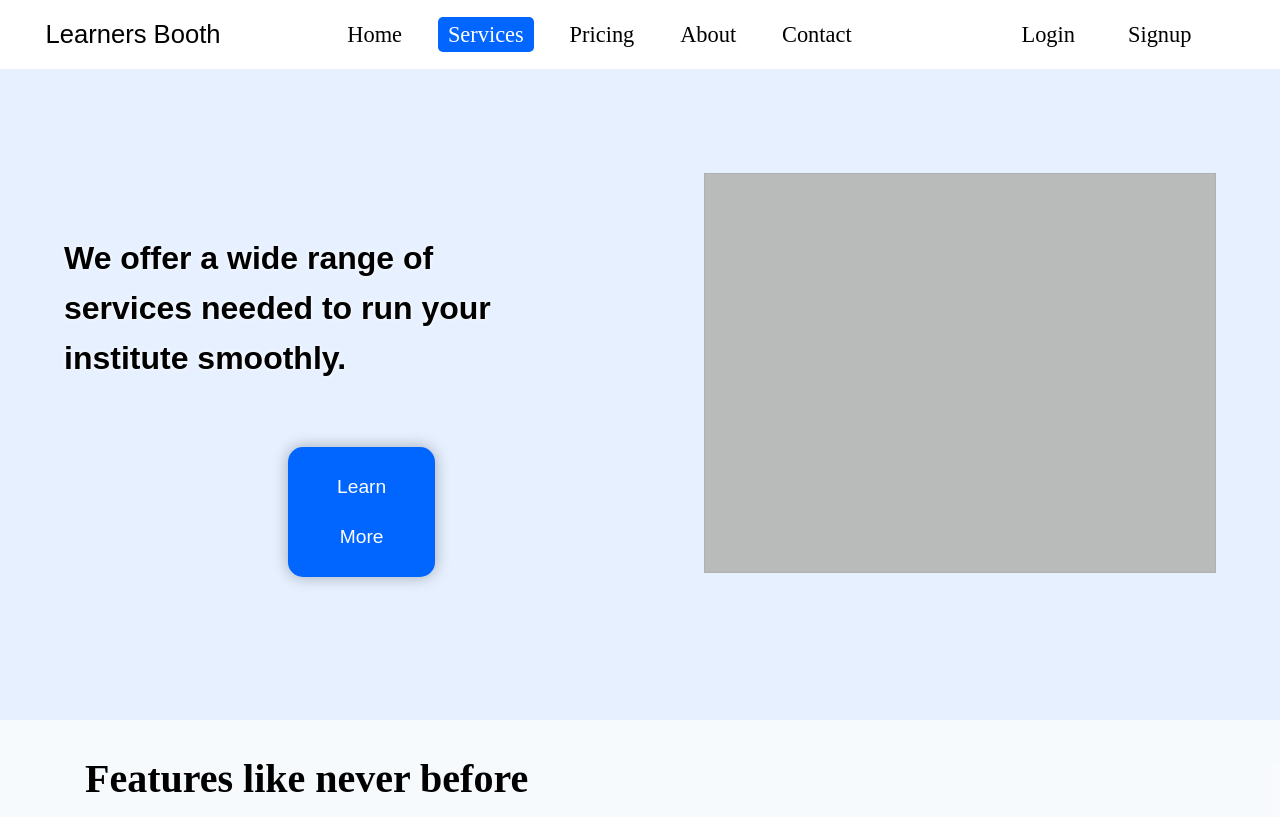
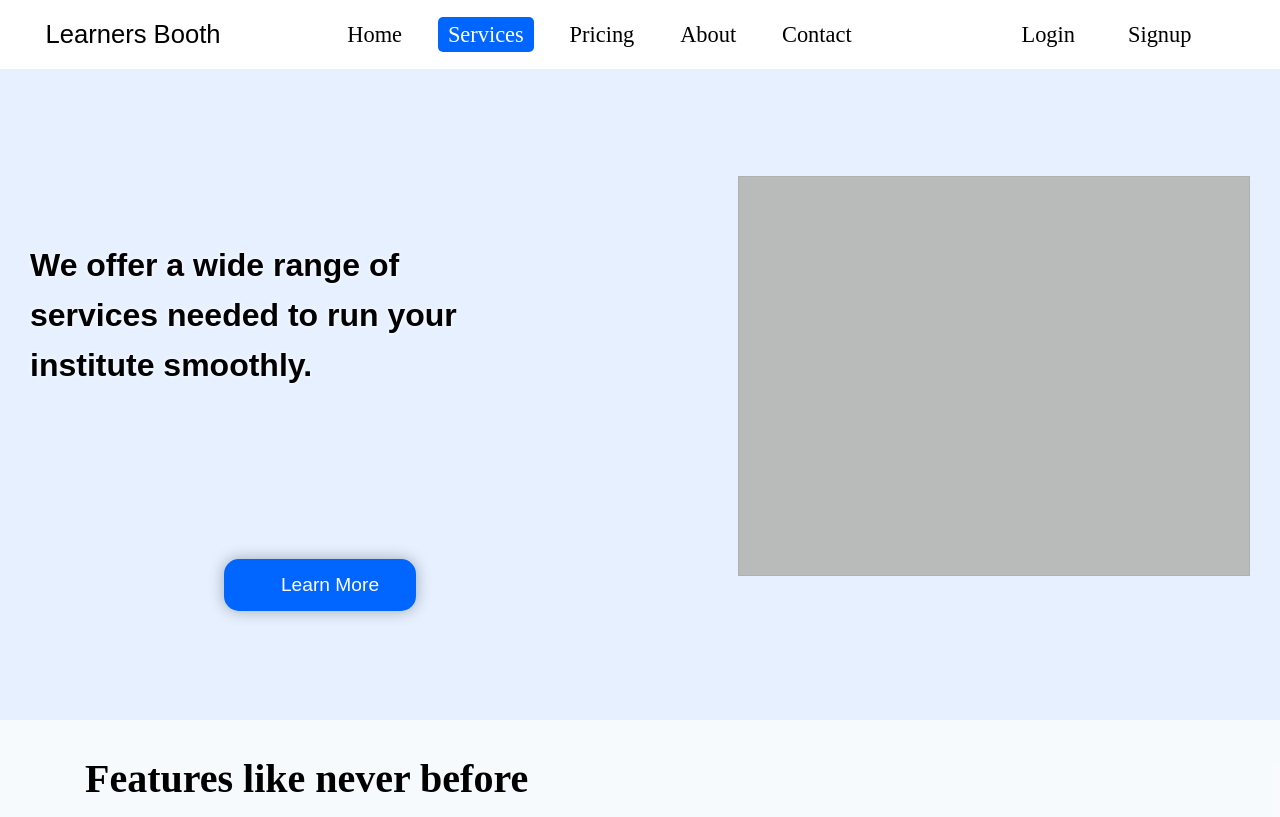
Before and after one commit to sharat0/lb-landing, a PHP site: page /services/ in a window 1280 px wide. Shown: the top 817 px of the page. Run offline with PHP 8.4, Linux system fonts and the light colour scheme.

Commit message:
changes made

```diff
--- a/services/index.html
+++ b/services/index.html
@@ -53,10 +53,10 @@
     <main id="services-main">
         <div class="services">
             <h2>We offer a wide range of<br> services needed to run your <br>institute smoothly.</h2>
-            <span class="btn">Learn More</span>
+            <div class="empty-box"></div>
         </div>
-        <div class="empty-box"></div>
 
+        <span class="btn">Learn More</span>
     </main>
 
     <main id="services-features">
--- a/style.css
+++ b/style.css
@@ -823,7 +823,7 @@ p {
     padding-top: 100px;
     height: 90vh;
     display: flex;
-    flex-direction: row;
+    flex-direction: column;
     justify-content: center;
     align-items: center;
     padding: auto;
@@ -832,6 +832,14 @@ p {
     padding-bottom: 10px;
 }
 
+@media(min-width:200px) and (max-width:850px){
+    #services-main{
+        flex-direction: column;
+    }
+    #services-main .services{
+        flex-direction: column;
+    }
+}
 
 #services-main .empty-box{
     height: 50vh;
@@ -839,20 +847,29 @@ p {
     background-color:#b9baba;
     align-items: center;
     margin-bottom: 5%;
+    padding-top: 50px;
+    margin-top: 15%;
     border: 1px solid #b0b0b0;
 }
 #services-main .services{
-    width: 50%;
+
+   justify-content: space-between;
     display: flex;
     flex-direction: column;
+    height: 80%;
+    width: 100%;
+    align-items: center;
+    flex-direction: row;
     line-height: 50px;
+    padding: 30px;
 }
 
 #services-main .btn{
-    width: 23%;
-    margin-left:35%;
+    width: 15%;
+    margin-right:50%;
     text-align: center;
-    margin-top: 10%;
+    margin-bottom: 10%;
+    padding-left: 50px;
 
 }
 
@@ -957,6 +974,32 @@ p {
 
 #services .flex .empty-box{
     width: 100%;
+}
+
+@media(min-width:240px) and (max-width:860px) {
+    #services-features .block{
+        width: 46% !important;
+        margin: 2% 2% !important;
+    }
+    #services-main .services{
+        width: 90%;
+        margin:2% 2% ;
+
+    }
+
+    #useful-features .block{
+        width: 96% !important;
+        margin: 2% 2%;
+    }
+
+    #services .btn{
+        width: 60% !important;
+        margin-left: 20% !important;
+    }
+
+    #main h2{
+        margin-left: 5%;
+    }
 }
 
 
```
